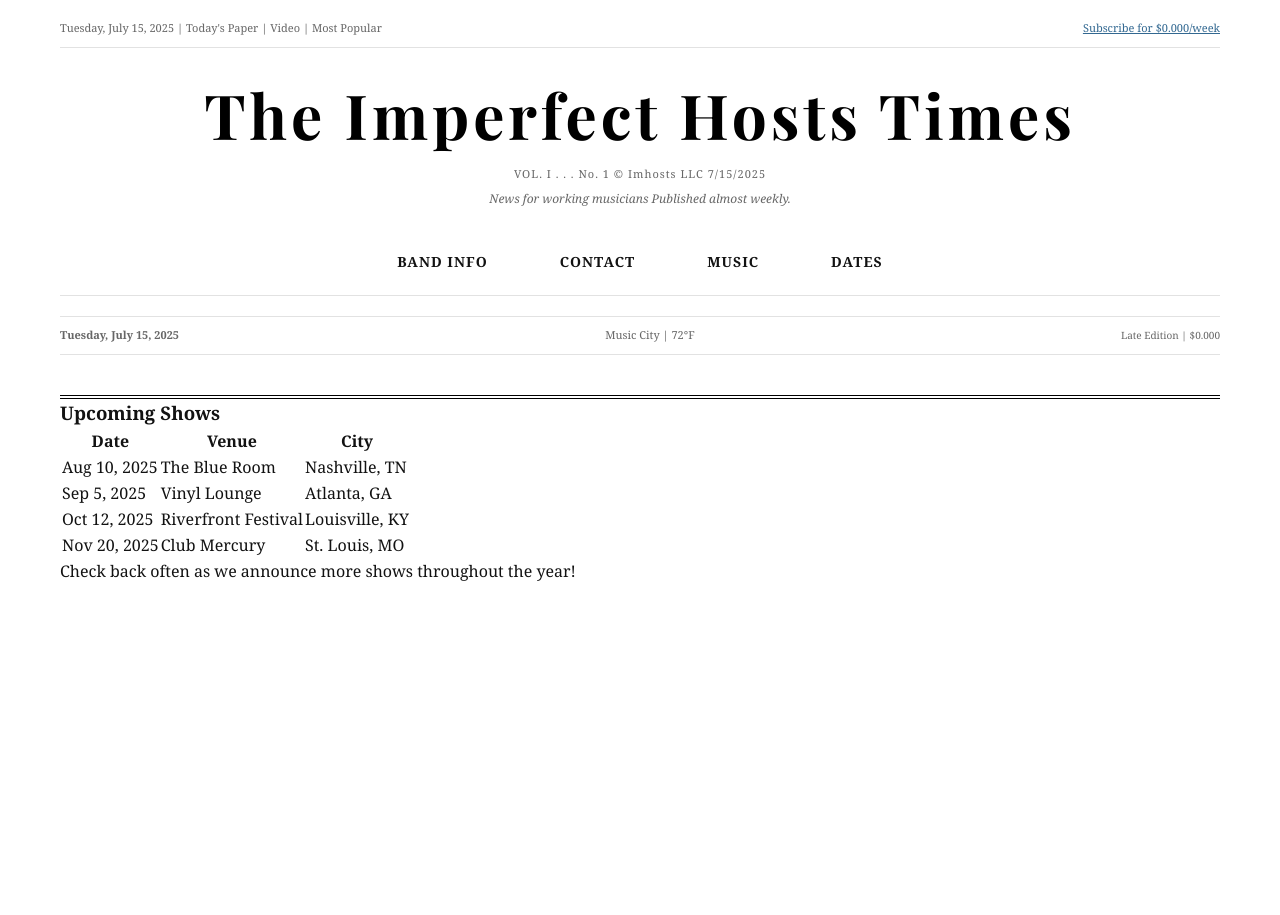
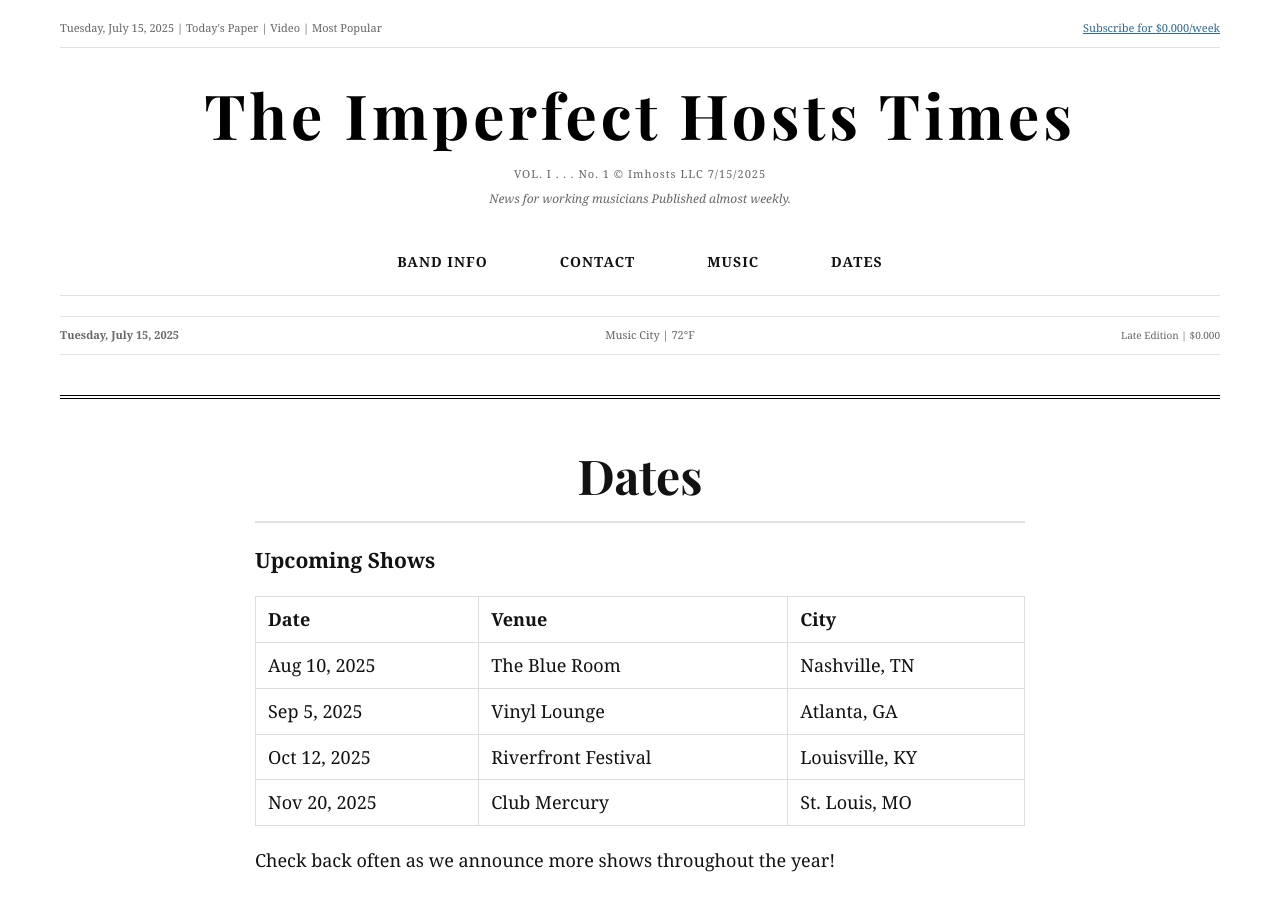
Before and after one commit to mmenne01/imperfect-hosts, a Jekyll site: the page built from dates.markdown, in a window 1280 px wide. Built offline with Jekyll 4.4.1, drawn with Linux system fonts in a browser that asks for light colours; some web fonts are replaced.

Commit message:
Create page layout and improve page design

```diff
--- a/_layouts/default.html
+++ b/_layouts/default.html
@@ -369,6 +369,40 @@
             margin-bottom: 10px;
             font-weight: 700;
         }
+
+        /* Page Layout */
+        .page-container {
+            max-width: 800px;
+            margin: 40px auto;
+            padding: 0 15px;
+        }
+
+        .page-header h1 {
+            font-family: 'Playfair Display', serif;
+            font-size: 48px;
+            margin-bottom: 20px;
+            text-align: center;
+            border-bottom: 2px solid #e2e2e2;
+            padding-bottom: 10px;
+        }
+
+        .page-body {
+            font-size: 18px;
+            line-height: 1.6;
+        }
+
+        .page-body table {
+            width: 100%;
+            border-collapse: collapse;
+            margin: 20px 0;
+        }
+
+        .page-body th,
+        .page-body td {
+            border: 1px solid #ddd;
+            padding: 8px 12px;
+            text-align: left;
+        }
     </style>
 </head>
 <body>
--- /dev/null
+++ b/_layouts/page.html
@@ -0,0 +1,12 @@
+---
+layout: default
+---
+
+<div class="page-container">
+  <header class="page-header">
+    <h1>{{ page.title }}</h1>
+  </header>
+  <div class="page-body">
+    {{ content }}
+  </div>
+</div>
--- a/about.markdown
+++ b/about.markdown
@@ -1,5 +1,5 @@
 ---
-layout: default
+layout: page
 title: About
 permalink: /about/
 ---
--- a/band-info.markdown
+++ b/band-info.markdown
@@ -1,5 +1,5 @@
 ---
-layout: default
+layout: page
 title: Band Info
 permalink: /band-info/
 ---
--- a/contact.markdown
+++ b/contact.markdown
@@ -1,5 +1,5 @@
 ---
-layout: default
+layout: page
 title: Contact
 permalink: /contact/
 ---
--- a/dates.markdown
+++ b/dates.markdown
@@ -1,5 +1,5 @@
 ---
-layout: default
+layout: page
 title: Dates
 permalink: /dates/
 ---
--- a/music.markdown
+++ b/music.markdown
@@ -1,5 +1,5 @@
 ---
-layout: default
+layout: page
 title: Music
 permalink: /music/
 ---
```
